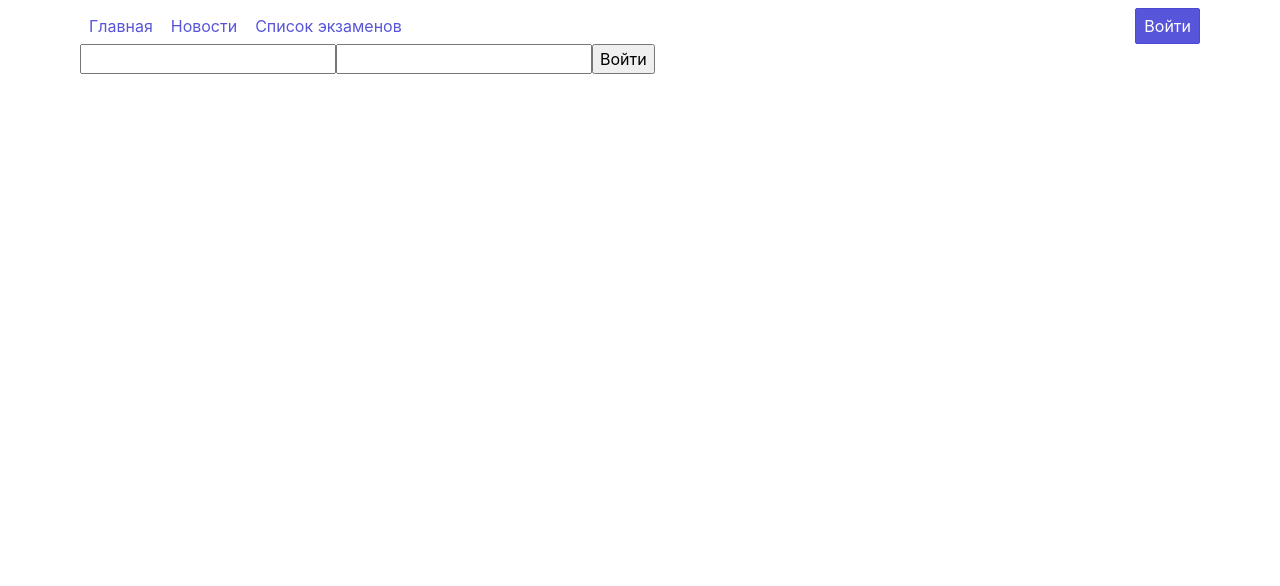
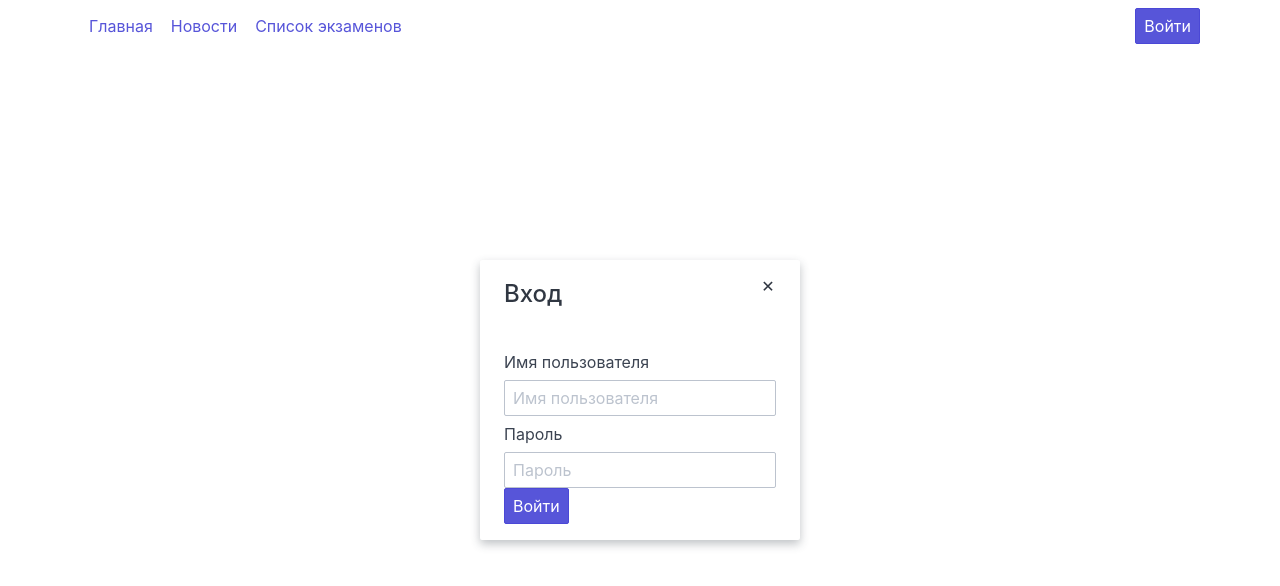
Before and after one commit to CH1979/tocomp, a Vue app in the folder frontend/: page /login in a window 1280 px wide. Shown: the top 586 px of the page. Built offline with nearby package versions, Linux system fonts and the light colour scheme; no server answers.

Commit message:
Decorate login form as modal

```diff
--- a/frontend/src/components/Login.vue
+++ b/frontend/src/components/Login.vue
@@ -1,10 +1,22 @@
 <template>
 <div>
-  <form @submit="userSignIn">
-    <input type="text" v-model="username">
-    <input type="password" v-model="password">
-    <button>Войти</button>
-  </form>
+  <div class="modal modal-sm active" id="modal-id">
+    <div class="modal-container">
+      <div class="modal-header">
+        <router-link to="/" class="btn btn-clear float-right" aria-label="Close"></router-link>
+        <div class="modal-title h4">Вход</div>
+      </div>
+      <div class="modal-body">
+        <form @submit="userSignIn">
+          <label class="form-label">Имя пользователя</label>
+          <input class="form-input" type="text" v-model="username" placeholder="Имя пользователя">
+          <label class="form-label">Пароль</label>
+          <input class="form-input" type="password" v-model="password" placeholder="Пароль">
+          <button class="btn btn-primary">Войти</button>
+        </form>
+      </div>
+    </div>
+  </div>
 </div>
 </template>
 
@@ -28,7 +40,7 @@ export default {
       this.$store.dispatch('userLogin', {
         username: this.username,
         password: this.password
-      })
+      }).then(() => this.$router.push({name: 'account'}))
     }
   }
 }
```
